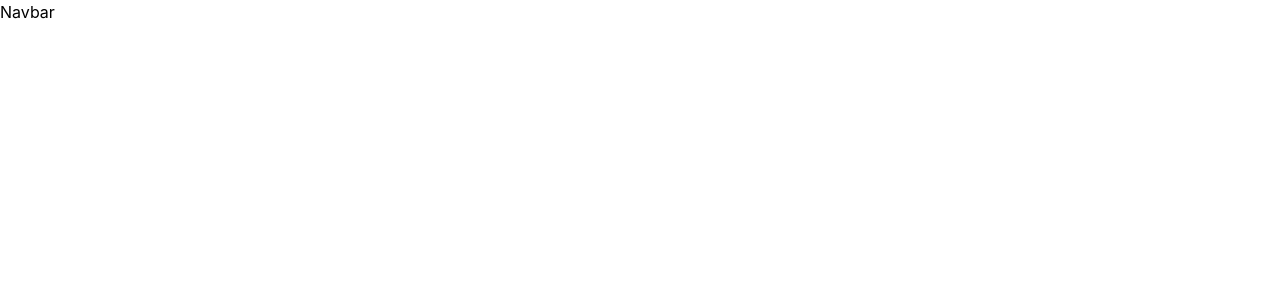
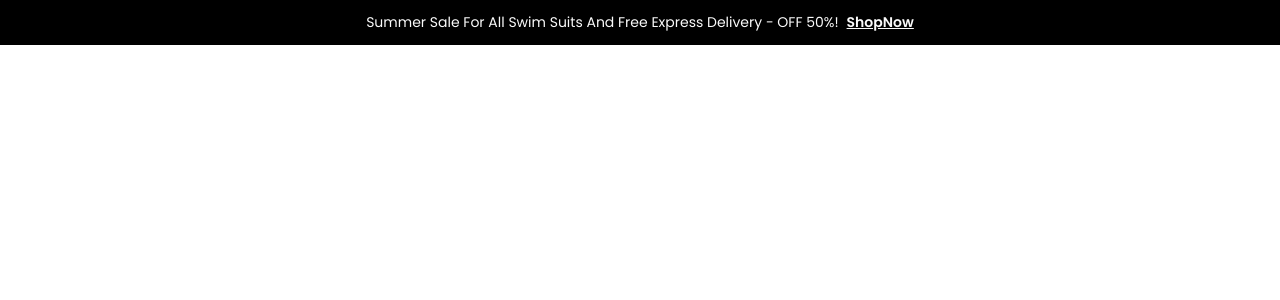
Before and after one commit to basudevkumer/Exclusive-e-commerce, a React (Vite) app: page / in a window 1280 px wide. Shown: the top 300 px of the page. Built offline with nearby package versions, Linux system fonts and the light colour scheme.

Commit message:
feat: Header part added

```diff
--- /dev/null
+++ b/src/component/commonComponent/Header.jsx
@@ -0,0 +1,17 @@
+import React from 'react'
+import Container from './Container'
+
+const Header = () => {
+  return (
+    <header className='py-3 bg-button'>
+        <Container>
+            <div className='flex items-center  justify-center gap-x-2'>
+                <p className='text-text  title14PXRegular'>Summer Sale For All Swim Suits And Free Express Delivery - OFF 50%!</p>
+                <a href="#" className='text-text title14PXSemiBold underline '>ShopNow</a>
+            </div>
+        </Container>
+    </header>
+  )
+}
+
+export default Header
--- a/src/component/commonComponent/Navbar.jsx
+++ b/src/component/commonComponent/Navbar.jsx
@@ -1,8 +1,11 @@
 import React from 'react'
+import Header from './Header'
 
 const Navbar = () => {
   return (
-    <div>Navbar</div>
+    <>
+     <Header/>
+    </>
   )
 }
 
```
